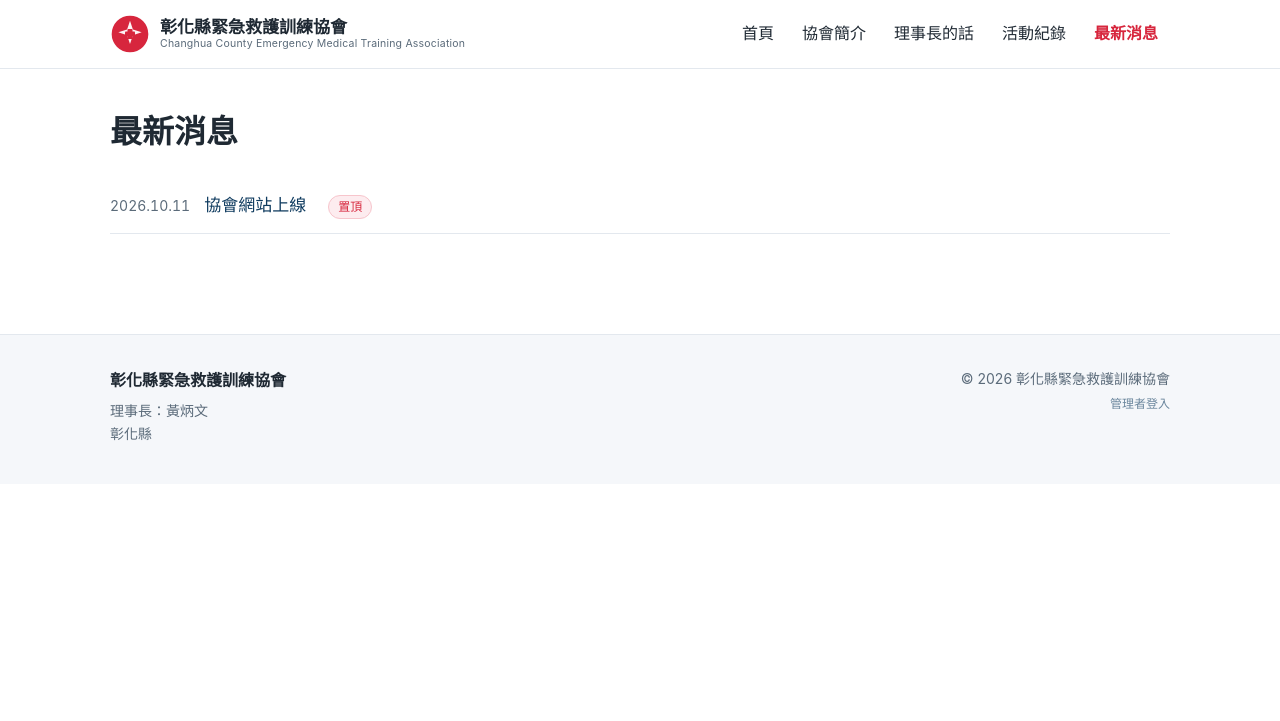
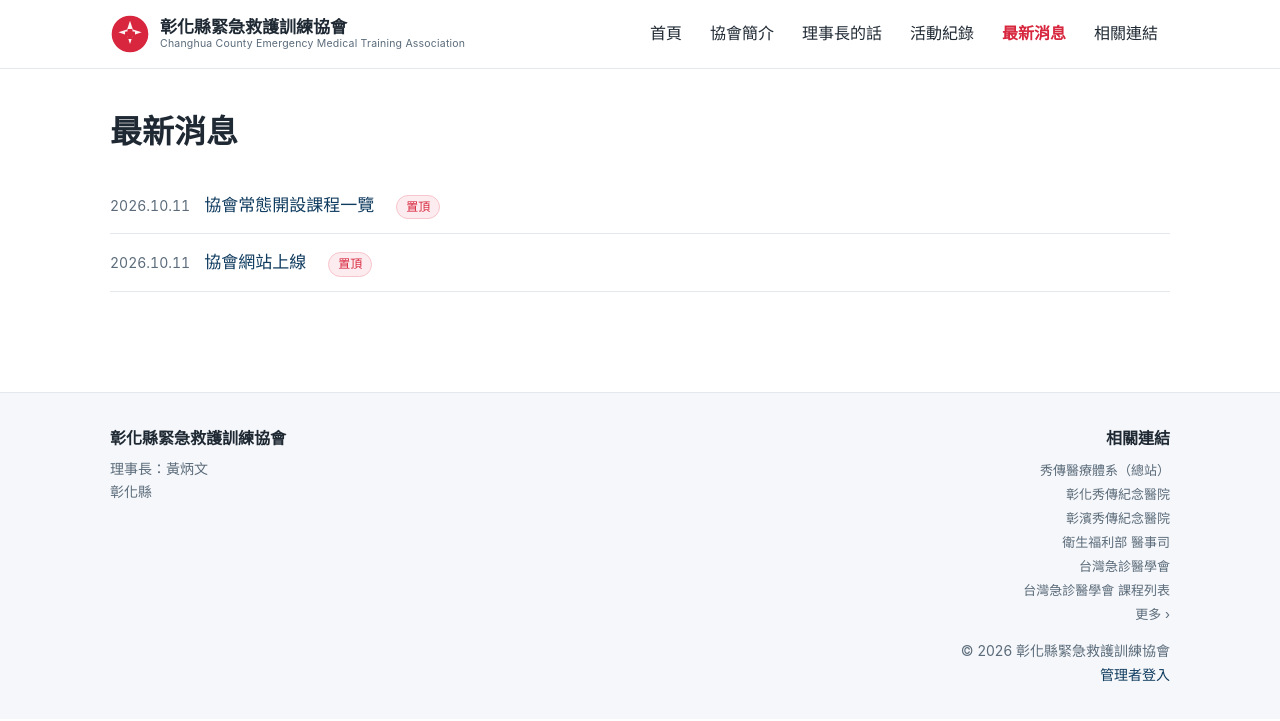
Before and after one commit to tctc-changhua/tctc-changhua.github.io, a Jekyll site: the page built from news.html, in a window 1280 px wide. Shown: the top 721 px of the page. Built offline with Jekyll 4.4.1, drawn with Linux system fonts in a browser that asks for light colours.

Commit message:
feat: 相關連結頁（秀傳體系／醫事司／急診醫學會）、課程一覽公告

```diff
--- /dev/null
+++ b/_data/links.yml
@@ -0,0 +1,27 @@
+groups:
+  - name: 秀傳醫療體系
+    links:
+      - title: 秀傳醫療體系（總站）
+        url: https://www.show.org.tw/
+      - title: 彰化秀傳紀念醫院
+        url: https://www.scmh.org.tw/
+      - title: 彰濱秀傳紀念醫院
+        url: https://www.cbshow.org.tw/changbin/
+      - title: 竹山秀傳醫院
+        url: https://www.csshow.org.tw/
+      - title: 台南市立醫院（秀傳經營）
+        url: https://www.tmh.org.tw/
+      - title: 高雄秀傳紀念醫院
+        url: https://www.ksch.org.tw/
+      - title: 高雄市立岡山醫院（秀傳經營）
+        url: https://www.ks.org.tw/
+  - name: 政府機關
+    links:
+      - title: 衛生福利部 醫事司
+        url: https://dep.mohw.gov.tw/DOMA/mp-106.html
+  - name: 專業學會
+    links:
+      - title: 台灣急診醫學會
+        url: https://www.sem.org.tw/
+      - title: 台灣急診醫學會 課程列表
+        url: https://www.sem.org.tw/Activity/A/Index
--- a/_layouts/default.html
+++ b/_layouts/default.html
@@ -31,6 +31,7 @@
       <a href="{{ '/chairman/' | relative_url }}" {% if page.url contains "/chairman/" %}class="active"{% endif %}>理事長的話</a>
       <a href="{{ '/activities/' | relative_url }}" {% if page.url contains "/activities/" %}class="active"{% endif %}>活動紀錄</a>
       <a href="{{ '/news/' | relative_url }}" {% if page.url contains "/news/" %}class="active"{% endif %}>最新消息</a>
+      <a href="{{ '/links/' | relative_url }}" {% if page.url contains "/links/" %}class="active"{% endif %}>相關連結</a>
     </nav>
   </div>
 </header>
@@ -53,6 +54,11 @@
       </div>
     </div>
     <div class="footer-meta">
+      <div class="footer-ext">
+        <div class="footer-title">相關連結</div>
+        {% for g in site.data.links.groups %}{% for l in g.links limit: 3 %}<a href="{{ l.url }}" target="_blank" rel="noopener">{{ l.title }}</a>{% endfor %}{% endfor %}
+        <a href="{{ '/links/' | relative_url }}">更多 ›</a>
+      </div>
       <div>© {{ site.time | date: "%Y" }} {{ site.title }}</div>
       <a class="admin-link" href="https://app.pagescms.org/tctc-changhua/tctc-changhua.github.io" rel="nofollow">管理者登入</a>
     </div>
--- /dev/null
+++ b/_posts/2026-10-11-courses.md
@@ -0,0 +1,32 @@
+---
+title: 協會常態開設課程一覽
+date: 2026-10-11
+pinned: true
+---
+
+本會全年於彰化、台中、南投等地開設下列課程，歡迎醫護人員、救護技術員、企業工安人員、學校與社區團體洽詢報名。
+
+## 國際證照課程
+
+- **AHA 高級心血管救命術（ACLS）**：美國心臟協會認證，兩日課程，通過者核發國際證照。
+- **AHA 高級小兒救命術（PALS）**：美國心臟協會認證，兩日課程。
+- **美國心臟協會國際急救訓練（BLS／Heartsaver）**：適合一般民眾與機構員工。
+
+## 專業訓練課程
+
+- **緊急外傷訓練課程**：創傷評估、止血包紮、固定搬運。
+- **緊急救護超音波訓練**：由陳家慶醫師等講師授課，適合急診、救護及基層診所人員。
+- **小兒急救技術課程**：由柯慧明醫師等講師授課，每月開班。
+- **野外醫學／高山症緊急救護課程**：山野救援、高山症處置與災難探勘。
+- **災難醫療演練**：模擬大型災害現場的檢傷、後送與團隊協作。
+
+## 社區與企業課程
+
+- **CPR + AED 全民急救教育**：社區、老人會、學校、公益團體到點教學。
+- **工安急救訓練**：工廠、工地、工業會專班。
+
+## 報名方式
+
+請透過本會聯絡窗口洽詢開課日期與費用；企業或團體可預約到點授課。
+
+<p class="signature">彰化縣緊急救護訓練協會</p>
--- a/assets/css/style.css
+++ b/assets/css/style.css
@@ -136,6 +136,15 @@
 .footer-title { font-weight: 700; color: var(--ink); font-size: 16px; margin-bottom: 4px; }
 .footer-links { display: flex; gap: 12px; margin-top: 6px; }
 .footer-meta { text-align: right; }
-.admin-link { font-size: 12px; opacity: .6; }
-.admin-link:hover { opacity: 1; }
-@media (max-width: 600px) { .footer-meta { text-align: left; } }
+.footer-ext { display: flex; flex-direction: column; align-items: flex-end; gap: 2px; margin-bottom: 14px; }
+.footer-ext a { color: var(--muted); font-size: 13px; }
+.footer-ext a:hover { color: var(--red); }
+@media (max-width: 600px) { .footer-meta { text-align: left; } .footer-ext { align-items: flex-start; } }
+
+/* links page */
+.link-group h2 { font-size: 20px; color: var(--navy); border-left: 5px solid var(--red); padding-left: 12px; margin: 32px 0 12px; }
+.link-list { list-style: none; padding: 0; margin: 0; display: grid; grid-template-columns: repeat(auto-fill, minmax(300px, 1fr)); gap: 10px; }
+.link-list li { border: 1px solid var(--line); border-radius: 10px; padding: 12px 16px; background: var(--bg); }
+.link-list a { font-weight: 600; display: flex; justify-content: space-between; align-items: center; }
+.link-list .ext { color: var(--muted); font-weight: 400; margin-left: 8px; }
+.link-list small { display: block; color: var(--muted); margin-top: 4px; }
```
Also changed, not shown: links.html (added, +18 -0 lines), .pages.yml.
